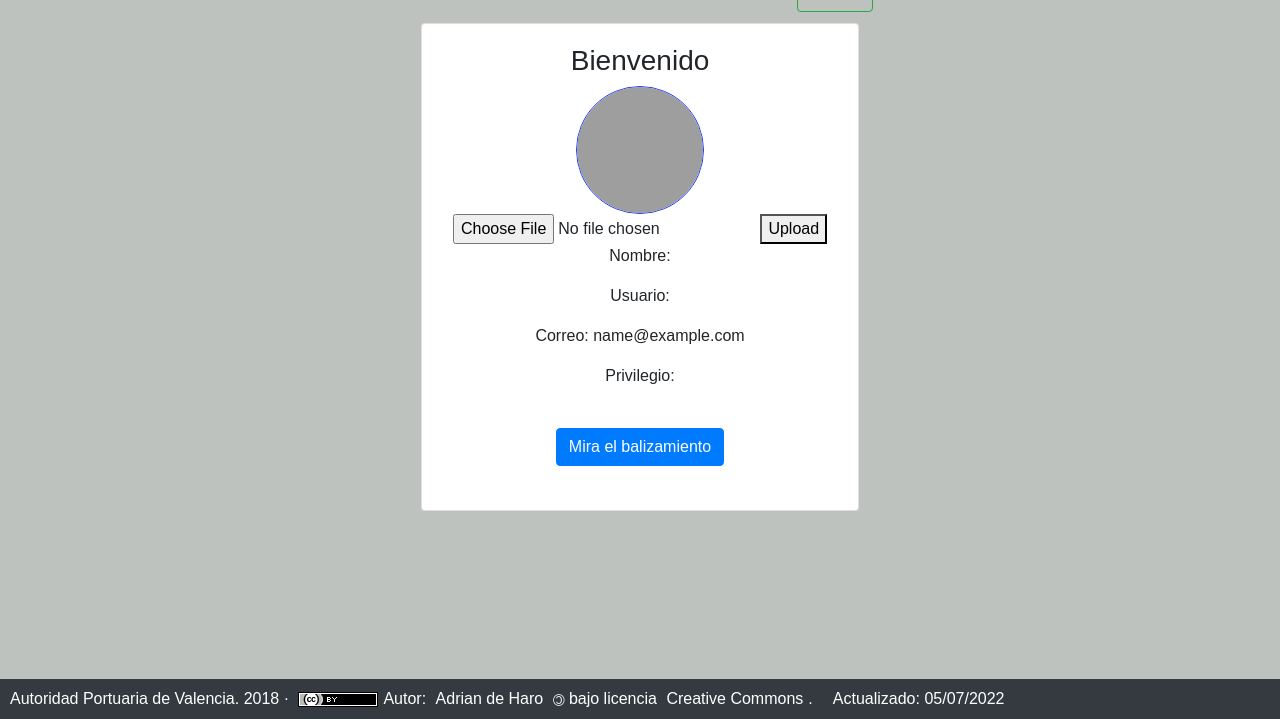
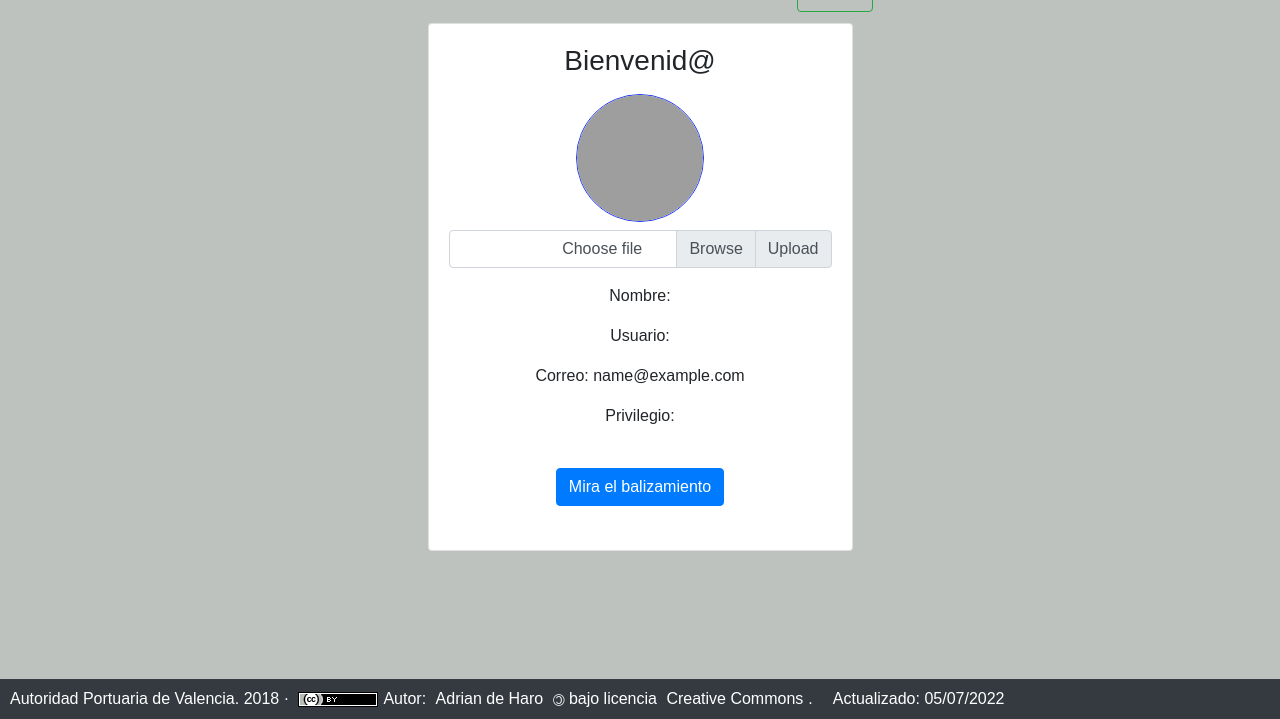
Before and after one commit to venturas55/nodejsSAN, a Node server app: page /profile in a window 1280 px wide. Shown: the part 81-800 px from the top of the page. Run offline with Node 20, Linux system fonts and the light colour scheme; the visitor is signed in with stand-in values (Sample User, id 1); some libraries are stand-ins or nearby versions; grey boxes are pictures that could not be loaded.

Commit message:
Mas cambios de diseño. Tambien se retoca el signup, daba error de siempre existia el usuario

```diff
--- a/src/lib/passport.js
+++ b/src/lib/passport.js
@@ -53,9 +53,9 @@ passport.use(
                 privilegio: "san",
             };
             newUser.contrasena = await helpers.encryptPass(password);
-            const yaExiste = await pool.query("SELECT * FROM usuarios WHERE usuario = ?", newUser.usuario);
-            console.log("=> " + yaExiste);
-            if(yaExiste){
+            const yaExiste = await pool.query("SELECT * FROM usuarios WHERE usuario=?", newUser.usuario);
+            console.log(yaExiste[0].usuario);
+            if(yaExiste[0]){
                 console.log("Ya existe");
                 return done(null,false,req.flash('message','El usuario ya existe! Puebe con otro nombre de usuario.'));
             }
--- a/src/views/calculos.hbs
+++ b/src/views/calculos.hbs
@@ -1,6 +1,7 @@
 
 <div class="container-fluid">
     <div class="row m-1">
+
         <div class="col-4 calculos mx-auto" id="coordenadas">
             <h1> I. COORDENADAS</h1>
 
@@ -73,6 +74,11 @@
             </div>
             <i> Calculos basados en la recomendacion E-200 series IALA</i>
         </div>
+    </div>
+    <div class="row m-4">
+            <div class="col-12 m-1 text-center">
+        <img src="/img/iala-mbsback.jpg" class="rounded" alt="aaaa">
+      </div>
     </div>
 </div>
 <script>
--- a/src/views/partials/navbar.hbs
+++ b/src/views/partials/navbar.hbs
@@ -17,14 +17,11 @@
             ListadoBalizamiento
           </a>
           <div class="dropdown-menu" aria-labelledby="navbarDropdown">
-            <a class="dropdown-item" href="/balizas/list/">Listado global</a>
+            <a class="dropdown-item" href="/balizas/list">Listado global</a>
             <a class="dropdown-item" href="/balizas/list/Valen">Listado Valencia</a>
             <a class="dropdown-item" href="/balizas/list/Sag">Listado Sagunto</a>
             <a class="dropdown-item" href="/balizas/list/Gand">Listado Gandia</a>
-            <a class="dropdown-item" href="/balizas/list">Listado Externas</a>
-            <div class="dropdown-divider"></div>
-            <a class="dropdown-item" href="/balizas/add ">Baliza Nueva</a>
-            <a class="dropdown-item" onclick="abreModal2();return false;">Forzar un borrado</a>
+            <a class="dropdown-item" href="/balizas/list/Ext">Listado Externas</a>
           </div>
         </li>
         {{#if user}}
@@ -35,9 +32,10 @@
             Panel Adm
           </a>
           <div class="dropdown-menu" aria-labelledby="navbarDropdown">
-            <a class="dropdown-item" href="/profile">Profile</a>
             <a class="dropdown-item" href="/balizas/add ">Baliza Nueva</a>
+            <a class="dropdown-item" onclick="abreModal2();return false;">Forzar un borrado</a>
             <div class="dropdown-divider"></div>
+            <a class="dropdown-item" href="/profile">Ver Perfil</a>
             <a class="dropdown-item" href="/logout ">Logout</a>
           </div>
         </li>
--- a/src/views/profile.hbs
+++ b/src/views/profile.hbs
@@ -1,16 +1,33 @@
 <div class="container p-4">
-    <div class="row">
+    <div class="row4">
         <div class="col-md-5 mx-auto">
             <div class="card text-center">
                 <div class="card-body">
 
-                    <h3>Bienvenido {{user.usuario}} </h3>
+                    <h3>Bienvenid@ {{user.usuario}} </h3>
                     {{!-- //TODO:  Lo unico malo que la extensión no sé de donde sacarla para hacerla dinamica. sin complicarlo tanto --}}
-                    <img  src="/img/profiles/{{user.usuario}}.jpg" class="avatar avatar-l" alt="avatar" >
+                    <img  src="/img/profiles/{{user.usuario}}.jpg" class="avatar avatar-l m-2" alt="avatar" >
+
                     <form action="/upload/{{user.usuario}}" method="POST" enctype="multipart/form-data">
                         <input type="hidden" name="user" value="{{user.usuario}}" >
-                        <input type="file" name="imagen">
-                        <button type="submit">Upload</button>
+
+                 {{!--        <input type="file" name="imagen">
+                        <button type="submit">Upload</button> --}}
+
+
+                        <div class="input-group mb-3">
+                            <div class="custom-file">
+                                <input type="file" name="imagen" class="custom-file-input" id="inputGroupFile02">
+                                <label class="custom-file-label" for="inputGroupFile02">Choose file</label>
+                            </div>
+                            <div class="input-group-append">
+                                <button type="submit" class="input-group-text">Upload</button>
+                            </div>
+                        </div>
+
+
+
+
                     </form>
                     <p>Nombre: {{user.full_name}} </p>
                     <p>Usuario: {{user.usuario}} </p>
```
Also changed, not shown: src/routes/balizas.js (+18 -8 lines), src/public/img/profiles/rose.jpg (added), src/public/img/profiles/user2.jpg (added).
